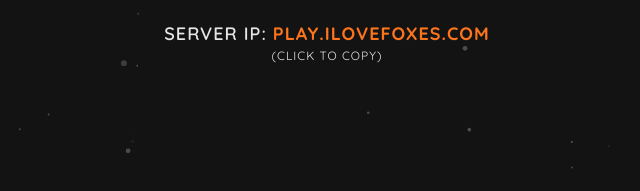
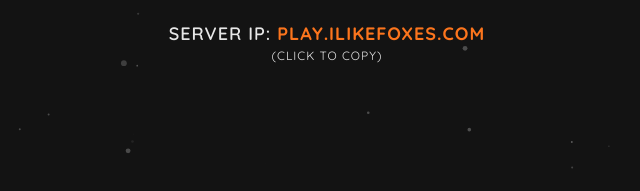
Before and after one commit to rynstwrt/ilikefoxes.com, a plain HTML site: page index.html in a window 1280 px wide. Shown: the part 484-675 px from the top of the page, 313-953 px from the left. Drawn offline with Linux system fonts and the light colour scheme.

Commit message:
Fix Name

```diff
--- a/index.html
+++ b/index.html
@@ -76,7 +76,7 @@
         <div id="home-page" class="page active">
             <img src="assets/images/logo.png" alt="FoxCraft logo">
             <div id="landing-ip-section">
-                <p id="ip-text">Server IP: <span id="ip">play.ilovefoxes.com</span></p>
+                <p id="ip-text">Server IP: <span id="ip">play.ilikefoxes.com</span></p>
                 <p id="copy-text">(Click to copy)</p>
             </div>
         </div>
```
